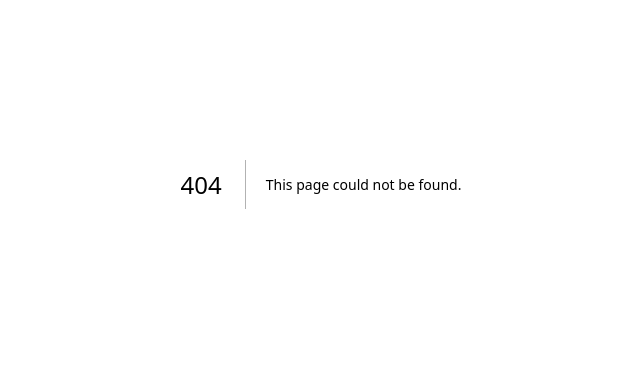
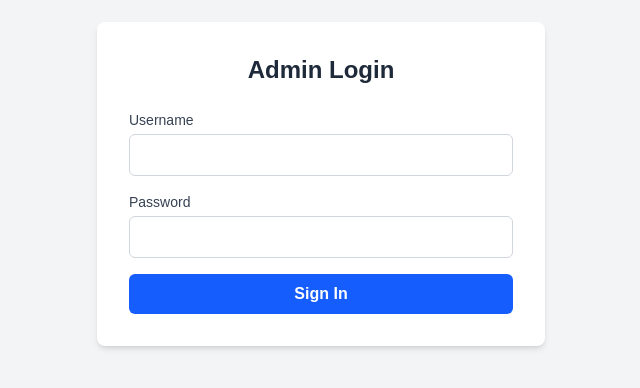
Before and after one commit to nic-ball/portfolio-blog, a Next.js app: page /login in a window 1280 px wide. Before the commit this address had no page. Shown: the part 216-604 px from the top of the page, without its empty margins (319-959 px from the left). Built offline with nearby package versions, Linux system fonts and the light colour scheme.

Commit message:
Added login page, wrong credentials give error, admin page can now create new blogs

```diff
--- /dev/null
+++ b/app/admin/new/page.tsx
@@ -0,0 +1,30 @@
+export default function NewPostPage() {
+  return (
+    <main className="min-h-screen p-10 bg-gray-50 text-gray-900">
+      <div className="max-w-3xl mx-auto bg-white p-8 rounded-lg shadow-sm border border-gray-100">
+        <h1 className="text-3xl font-extrabold mb-8">Create New Post</h1>
+
+        <form className="space-y-6">
+          <div>
+            <label htmlFor="title" className="block text-sm font-bold text-gray-700">Title</label>
+            <input id="title" name="title" type="text" required className="mt-1 block w-full border border-gray-300 rounded-md p-2 shadow-sm" />
+          </div>
+
+          <div>
+            <label htmlFor="slug" className="block text-sm font-bold text-gray-700">Slug (URL path)</label>
+            <input id="slug" name="slug" type="text" required placeholder="my-new-post" className="mt-1 block w-full border border-gray-300 rounded-md p-2 shadow-sm" />
+          </div>
+
+          <div>
+            <label htmlFor="content" className="block text-sm font-bold text-gray-700">Content (Markdown supported)</label>
+            <textarea id="content" name="content" rows={10} required className="mt-1 block w-full border border-gray-300 rounded-md p-2 shadow-sm" />
+          </div>
+
+          <button type="submit" className="w-full bg-green-600 text-white p-3 rounded-md font-bold hover:bg-green-700 transition">
+            Publish Post
+          </button>
+        </form>
+      </div>
+    </main>
+  )
+}
--- a/app/admin/page.tsx
+++ b/app/admin/page.tsx
@@ -1,7 +1,15 @@
 import { prisma } from '../../lib/prisma'
 import Link from 'next/link'
+import { auth } from '../../auth'
+import { redirect } from 'next/navigation'
 
 export default async function AdminDashboard() {
+
+  const session = await auth()
+  if (!session) {
+    redirect('/api/auth/signin') // Kick to login page
+  }
+
   const posts = await prisma.post.findMany({
     orderBy: { createdAt: 'desc' },
   })
--- /dev/null
+++ b/app/api/auth/[...nextauth]/route.ts
@@ -0,0 +1,3 @@
+import { handlers } from '../../../../auth'
+
+export const { GET, POST } = handlers
--- /dev/null
+++ b/app/login/page.tsx
@@ -0,0 +1,75 @@
+"use client"
+
+import { signIn } from 'next-auth/react'
+import { useState, useTransition } from 'react'
+import { useRouter } from 'next/navigation'
+
+export default function LoginPage() {
+  const [error, setError] = useState<string | null>(null)
+  const [isPending, startTransition] = useTransition()
+  const router = useRouter()
+
+  async function handleLogin(formData: FormData) {
+    setError(null)
+
+    startTransition(async () => {
+      try {
+        // set redirect: false so we can handle the error manually here
+        const res = await signIn("credentials", {
+          username: formData.get("username"),
+          password: formData.get("password"),
+          redirect: false,
+        })
+
+        if (res?.error) {
+          setError("Invalid username or password")
+        } else {
+          // Manually redirect on success
+          router.push("/admin")
+        }
+      } catch (e) {
+        setError("An unexpected error occurred")
+      }
+    })
+  }
+
+  return (
+    <main className="min-h-screen flex items-center justify-center bg-gray-100 p-6">
+      <div className="w-full max-w-md bg-white p-8 rounded-lg shadow-md">
+        <h1 className="text-2xl font-bold mb-6 text-center text-gray-800">Admin Login</h1>
+
+        <form action={handleLogin} className="space-y-4">
+          <div>
+            <label className="block text-sm font-medium text-gray-700">Username</label>
+            <input
+              name="username"
+              type="text"
+              required
+              className="mt-1 block w-full border border-gray-300 rounded-md p-2 text-black"
+            />
+          </div>
+          <div>
+            <label className="block text-sm font-medium text-gray-700">Password</label>
+            <input
+              name="password"
+              type="password"
+              required
+              className="mt-1 block w-full border border-gray-300 rounded-md p-2 text-black"
+            />
+          </div>
+
+          {error && <p className="text-red-500 text-sm font-semibold">{error}</p>}
+
+          <button
+            type="submit"
+            disabled={isPending}
+            className={`w-full p-2 rounded-md font-bold text-white transition ${isPending ? 'bg-gray-400' : 'bg-blue-600 hover:bg-blue-700'
+              }`}
+          >
+            {isPending ? "Signing in..." : "Sign In"}
+          </button>
+        </form>
+      </div>
+    </main>
+  )
+}
--- /dev/null
+++ b/auth.ts
@@ -0,0 +1,25 @@
+import NextAuth from 'next-auth'
+import credentials from 'next-auth/providers/credentials'
+
+export const { handlers, signIn, signOut, auth } = NextAuth({
+  providers: [
+    credentials({
+      credentials: {
+        username: { label: 'Username', type: 'text' },
+        password: { label: 'Password', type: 'password' },
+      },
+      authorize: async (credentials) => {
+        if (
+          credentials?.username === process.env.ADMIN_USERNAME &&
+          credentials?.password === process.env.ADMIN_PASSWORD
+        ) {
+          return { id: '1', name: 'nic' }
+        }
+        return null // Login failed
+      },
+    }),
+  ],
+  pages: {
+    signIn: '/login',
+  }
+})
--- /dev/null
+++ b/middleware.ts
@@ -0,0 +1,6 @@
+export { auth as middleware } from './auth'
+
+// Only protect paths starting with /admin
+export const config = {
+  matcher: ['/admin/:path*']
+}
--- a/package.json
+++ b/package.json
@@ -13,6 +13,7 @@
   "dependencies": {
     "@prisma/client": "^6.19.02",
     "next": "16.2.1",
+    "next-auth": "^5.0.0-beta.30",
     "react": "19.2.4",
     "react-dom": "19.2.4"
   },
```
Also changed, not shown: 2 other files (tests, documents, lock files or other folders).
